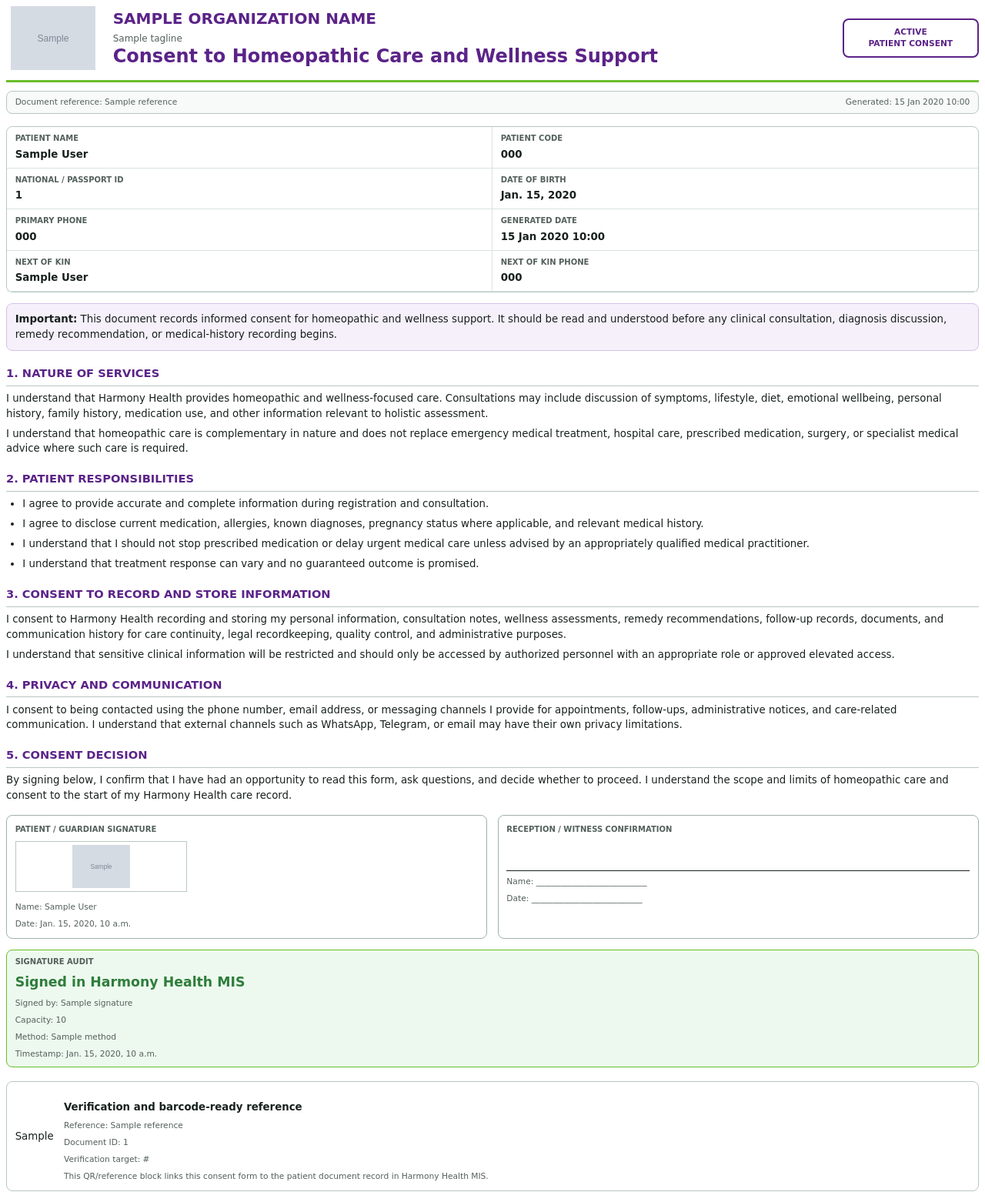
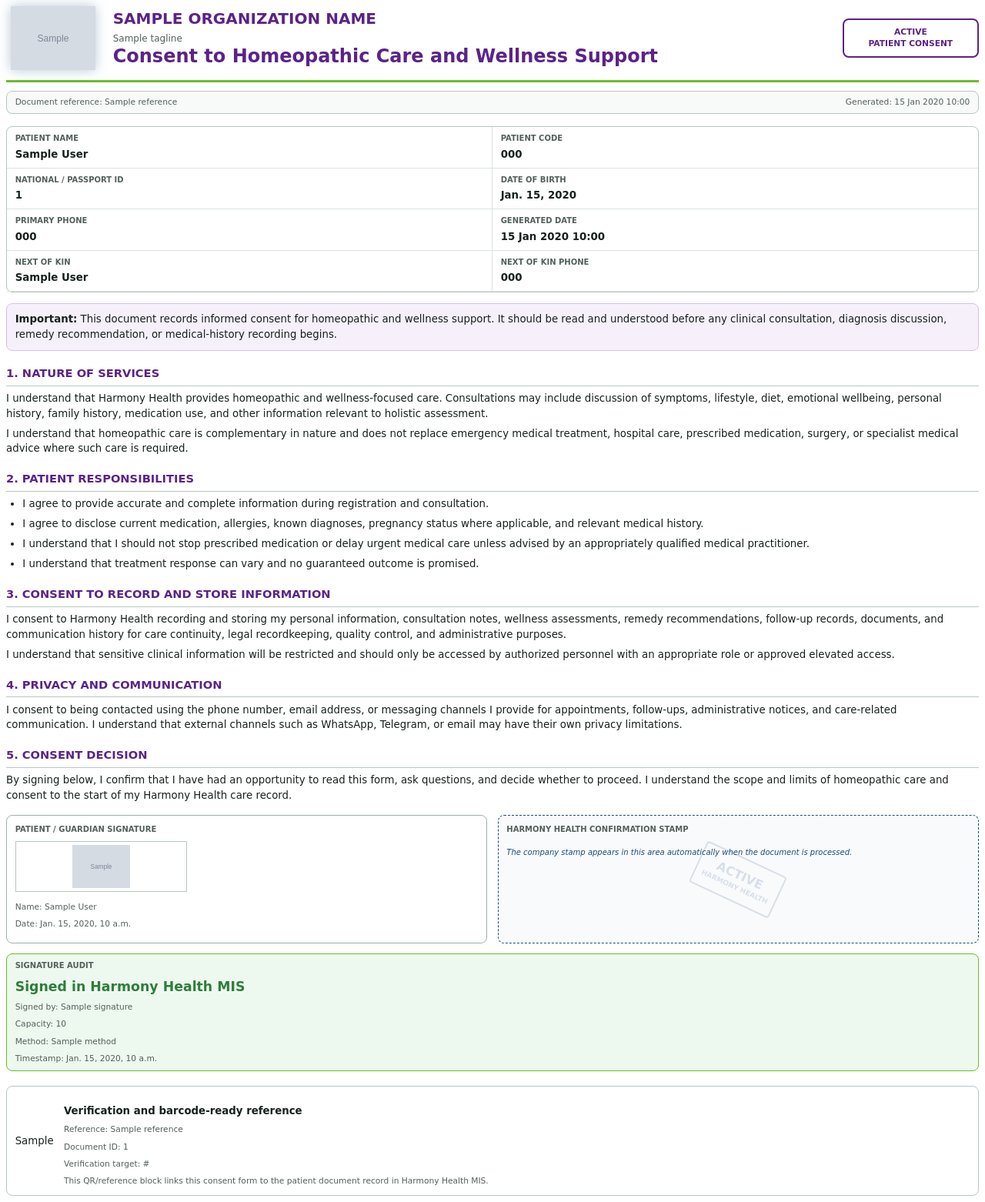
Before and after one commit to Ayandadlamini12/Harmony-System-Django, a Django app: template backend/clinic/templates/clinic/documents/consent_form.html in a window 1280 px wide. Shown: the whole page at 77% size. Run offline with Django 5.2, Linux system fonts and the light colour scheme; tables that the repository leaves empty hold one stand-in row (values such as "Sample post"); the template is opened without the code that fills it: values that come from a table or form of the project are taken from there, most other values are stand-ins (such as "Sample title", 1, 10 or a date in 2020); grey boxes marked "Sample" are stand-in pictures; data that the repository does not hold is empty; parts of the project's set-up code (start-up, migrations or seed data) failed here and were passed over.

Commit message:
feat: restore WeasyPrint with navy blue rubber stamp in HTML template
- Restore WeasyPrint for beautiful HTML/CSS formatting
- Add navy blue rubber stamp (#1a4d7a) directly in HTML template
- Replace reception signature area with company stamp placeholder
- Add navy blue drop-shadow effect to logo
- Tables and formatting now render correctly per original design
- Stamp is semi-transparent (0.15 opacity) with rotated text
- Falls back to ReportLab if WeasyPrint fails

```diff
--- a/backend/clinic/templates/clinic/documents/consent_form.html
+++ b/backend/clinic/templates/clinic/documents/consent_form.html
@@ -58,6 +58,7 @@
       height: 62pt;
       object-fit: contain;
       width: 92pt;
+      filter: drop-shadow(0 0 8px rgba(26, 77, 122, 0.3));
     }
     .letterhead-main {
       align-items: center;
@@ -258,11 +259,36 @@
       <p class="small">Name: {{ patient.full_name_display }}</p>
       <p class="small">Date: {% if signature_data %}{{ signature_data.signed_at }}{% else %}___________________________{% endif %}</p>
     </div>
-    <div class="signature-box">
-      <span class="label">Reception / witness confirmation</span>
-      <div class="line"></div>
-      <p class="small">Name: ___________________________</p>
-      <p class="small">Date: ___________________________</p>
+    <div class="signature-box" style="position: relative; background: #f9fafc; border: 1px dashed #1a4d7a;">
+      <span class="label">Harmony Health Confirmation Stamp</span>
+      <!-- Navy Blue Rubber Stamp -->
+      <div style="
+        position: absolute;
+        top: 50%;
+        left: 50%;
+        width: 110px;
+        height: 55px;
+        transform: translate(-50%, -50%) rotate(25deg);
+        border: 2px solid #1a4d7a;
+        border-radius: 4px;
+        display: flex;
+        flex-direction: column;
+        align-items: center;
+        justify-content: center;
+        opacity: 0.15;
+        font-weight: bold;
+        font-size: 16px;
+        color: #1a4d7a;
+        line-height: 1.2;
+        pointer-events: none;
+      ">
+        <div>{{ document.get_status_display|upper }}</div>
+        <div style="font-size: 9px; margin-top: 2px;">HARMONY HEALTH</div>
+      </div>
+      <p class="small" style="color: #1a4d7a; font-size: 7.5pt; margin-top: 12pt; position: relative; z-index: 1;">
+        <em>The company stamp appears in this area automatically when the document is processed.</em>
+      </p>
+      <div style="height: 50pt; margin-top: 24pt;"></div>
     </div>
   </section>
 
```
Also changed, not shown: backend/clinic/document_generation.py (+16 -8 lines).
